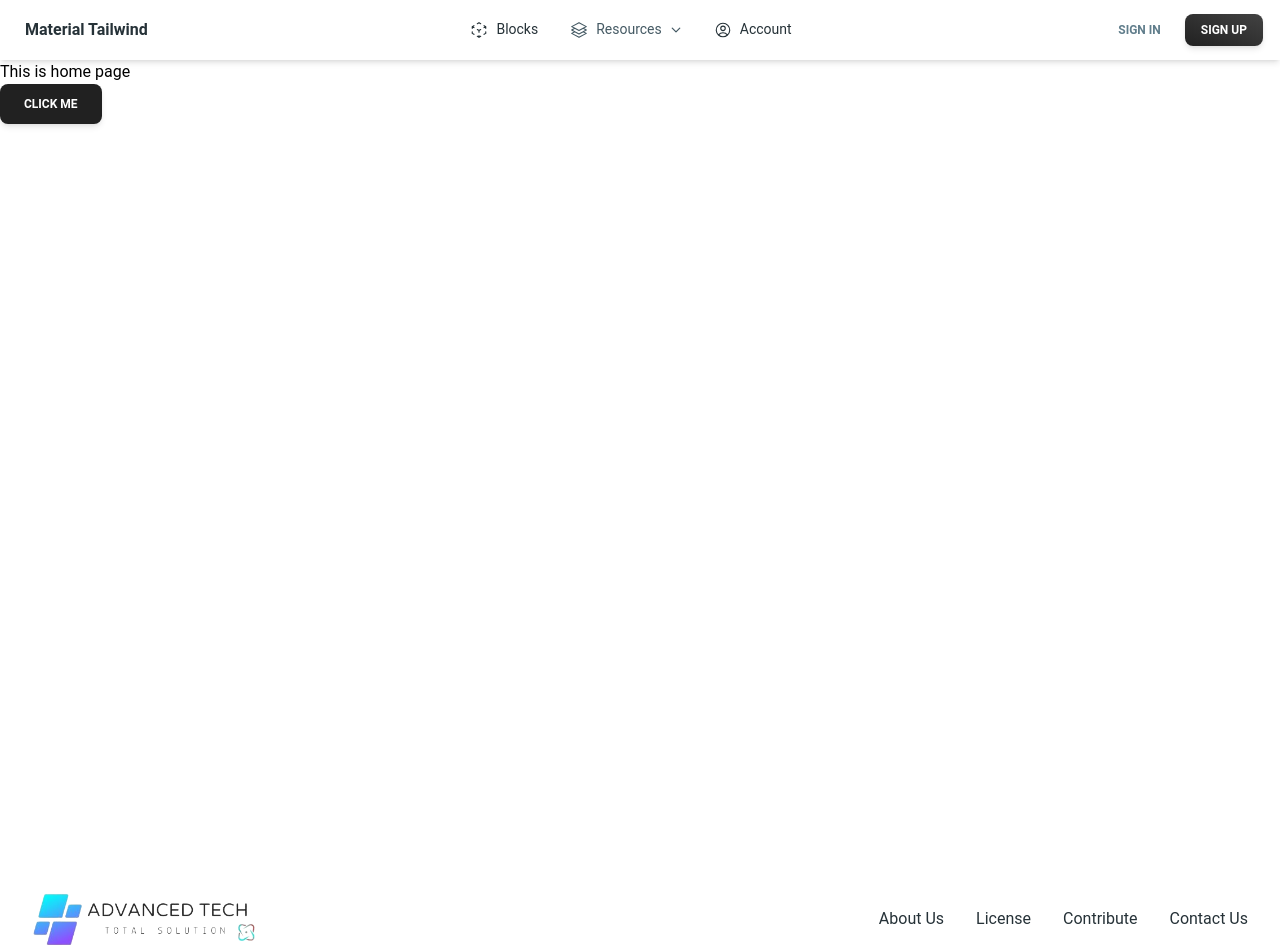
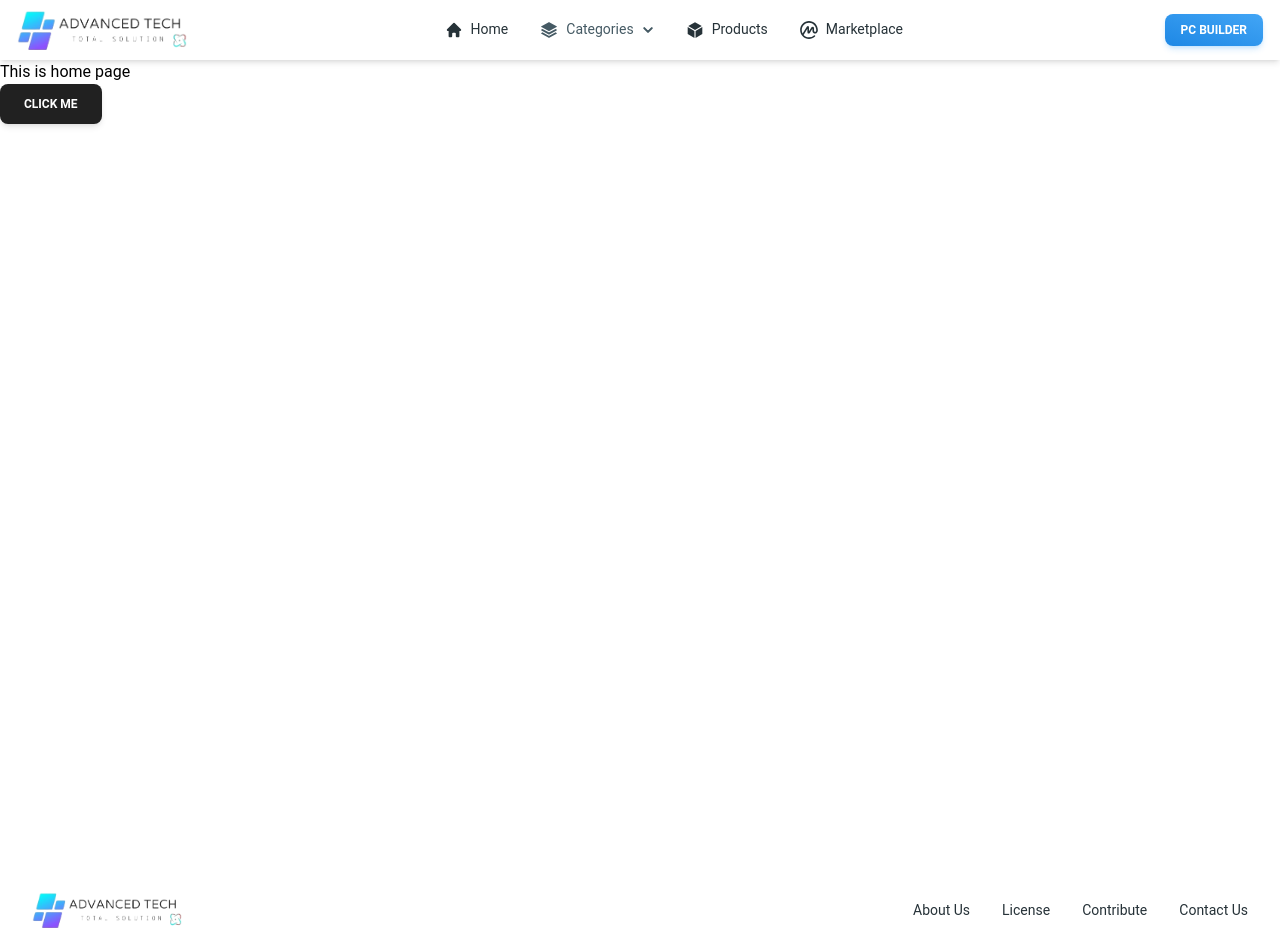
Before and after one commit to coderFaiisal/advanced-tech, a Next.js app: page / in a window 1280 px wide. Shown: the top 952 px of the page. Built offline with nearby package versions, Linux system fonts and the light colour scheme.

Commit message:
update navbar

```diff
--- a/package.json
+++ b/package.json
@@ -9,7 +9,6 @@
     "lint": "next lint"
   },
   "dependencies": {
-    "@heroicons/react": "^2.0.18",
     "@material-tailwind/react": "^2.1.2",
     "eslint": "8.49.0",
     "eslint-config-next": "13.5.2",
@@ -17,7 +16,8 @@
     "next": "13.5.2",
     "next-auth": "^4.23.1",
     "react": "18.2.0",
-    "react-dom": "18.2.0"
+    "react-dom": "18.2.0",
+    "react-icons": "^4.11.0"
   },
   "devDependencies": {
     "autoprefixer": "^10.4.16",
--- a/src/components/shared/Footer.js
+++ b/src/components/shared/Footer.js
@@ -6,14 +6,13 @@ export function Footer() {
   return (
     <footer className="w-full bg-white p-8">
       <div className="flex flex-row flex-wrap items-center justify-center gap-y-6 gap-x-12 bg-white text-center md:justify-between">
-        <Image src={logo} alt="logo" className="w-56" />
+        <Image src={logo} alt="logo" width={150} />
         <ul className="flex flex-wrap items-center gap-y-2 gap-x-8">
           <li>
             <Typography
               as="a"
-              href="#"
               color="blue-gray"
-              className="font-normal transition-colors hover:text-blue-500 focus:text-blue-500"
+              className="text-sm font-normal transition-colors hover:text-blue-500 focus:text-blue-500"
             >
               About Us
             </Typography>
@@ -21,9 +20,8 @@ export function Footer() {
           <li>
             <Typography
               as="a"
-              href="#"
               color="blue-gray"
-              className="font-normal transition-colors hover:text-blue-500 focus:text-blue-500"
+              className="text-sm font-normal transition-colors hover:text-blue-500 focus:text-blue-500"
             >
               License
             </Typography>
@@ -31,9 +29,8 @@ export function Footer() {
           <li>
             <Typography
               as="a"
-              href="#"
               color="blue-gray"
-              className="font-normal transition-colors hover:text-blue-500 focus:text-blue-500"
+              className="text-sm font-normal transition-colors hover:text-blue-500 focus:text-blue-500"
             >
               Contribute
             </Typography>
@@ -41,9 +38,8 @@ export function Footer() {
           <li>
             <Typography
               as="a"
-              href="#"
               color="blue-gray"
-              className="font-normal transition-colors hover:text-blue-500 focus:text-blue-500"
+              className="text-sm font-normal transition-colors hover:text-blue-500 focus:text-blue-500"
             >
               Contact Us
             </Typography>
@@ -52,7 +48,7 @@ export function Footer() {
       </div>
       <hr className="my-8 border-blue-gray-50" />
       <Typography color="blue-gray" className="text-center font-normal">
-        &copy; 2023 ADVANCED TECH
+        &copy; 2023 Advanced Tech
       </Typography>
     </footer>
   );
--- a/src/components/shared/Header.js
+++ b/src/components/shared/Header.js
@@ -1,4 +1,5 @@
 import React from "react";
+import logo from "../../../public/logo.png";
 import {
   Navbar,
   Collapse,
@@ -11,30 +12,26 @@ import {
   MenuHandler,
   MenuList,
   MenuItem,
-  Chip,
 } from "@material-tailwind/react";
+import { HiChevronDown, HiSquare3Stack3D, HiMiniHome } from "react-icons/hi2";
+import Image from "next/image";
 import {
-  ChevronDownIcon,
-  UserCircleIcon,
-  CubeTransparentIcon,
-  Bars3Icon,
-  XMarkIcon,
-  FlagIcon,
-  ChatBubbleOvalLeftIcon,
-  UsersIcon,
-  FolderIcon,
-  Square3Stack3DIcon,
-  RocketLaunchIcon,
-  FaceSmileIcon,
-  PuzzlePieceIcon,
-  GiftIcon,
-} from "@heroicons/react/24/outline";
+  BsFillCpuFill,
+  BsFillMotherboardFill,
+  BsBuildingAdd,
+} from "react-icons/bs";
+import { IoCubeSharp } from "react-icons/io5";
+import { CgSmartphoneRam } from "react-icons/cg";
+import { SiCoinmarketcap } from "react-icons/si";
+import { ImPower } from "react-icons/im";
+import { FiMonitor } from "react-icons/fi";
+import { LuHardDrive } from "react-icons/lu";
+import { RxCross1 } from "react-icons/rx";
 
 const colors = {
   blue: "bg-blue-50 text-blue-500",
   orange: "bg-orange-50 text-orange-500",
   green: "bg-green-50 text-green-500",
-  "blue-gray": "bg-blue-gray-50 text-blue-gray-500",
   purple: "bg-purple-50 text-purple-500",
   teal: "bg-teal-50 text-teal-500",
   cyan: "bg-cyan-50 text-cyan-500",
@@ -44,62 +41,52 @@ const colors = {
 const navListMenuItems = [
   {
     color: "blue",
-    icon: FlagIcon,
-    title: "About us",
+    name: "CPU/Processor",
+    link: "/products?category=CPU/Processor",
+    icon: BsFillCpuFill,
     description: "Learn about our story and our mission statement.",
   },
   {
     color: "orange",
-    icon: ChatBubbleOvalLeftIcon,
-    title: "Press",
-    description: "News and writings, press releases, and resources",
+    name: "Motherboard",
+    link: "/products?category=Motherboard",
+    icon: BsFillMotherboardFill,
+    description: "Learn about our story and our mission statement.",
   },
   {
     color: "green",
-    icon: UsersIcon,
-    title: (
-      <div className="flex items-center gap-1">
-        Careers{" "}
-        <Chip
-          size="sm"
-          color="green"
-          variant="ghost"
-          value="We're hiring!"
-          className="capitalize"
-        />
-      </div>
-    ),
-    description: "We are always looking for talented people. Join us!",
-  },
-  {
-    color: "blue-gray",
-    icon: FolderIcon,
-    title: "Legal",
-    description: "All the stuff that we dan from legal made us add.",
+    name: "RAM",
+    link: "/products?category=RAM",
+    icon: CgSmartphoneRam,
+    description: "Learn about our story and our mission statement.",
   },
   {
     color: "purple",
-    icon: RocketLaunchIcon,
-    title: "Products",
-    description: "Checkout our products that helps a startup running.",
+    name: "Power Supply Unit",
+    link: "/products?category=Power Supply Unit",
+    icon: ImPower,
+    description: "Learn about our story and our mission statement.",
   },
   {
     color: "teal",
-    icon: FaceSmileIcon,
-    title: "Icons",
-    description: "Set of beautiful icons that you can use in your project.",
+    name: "Storage Device",
+    link: "/products?category=Storage Device",
+    icon: LuHardDrive,
+    description: "Learn about our story and our mission statement.",
   },
   {
     color: "cyan",
-    icon: PuzzlePieceIcon,
-    title: "UI Kits",
-    description: "High quality UI Kits helps you to 2x faster.",
+    name: "Monitor",
+    link: "/products?category=Monitor",
+    icon: FiMonitor,
+    description: "Learn about our story and our mission statement.",
   },
   {
     color: "pink",
-    icon: GiftIcon,
-    title: "Open Source",
-    description: "List of all our open-source projects, it's all free.",
+    name: "Other",
+    link: "/products?category=Other",
+    icon: BsBuildingAdd,
+    description: "Learn about our story and our mission statement.",
   },
 ];
 
@@ -107,13 +94,11 @@ function NavListMenu() {
   const [isMenuOpen, setIsMenuOpen] = React.useState(false);
   const [isMobileMenuOpen, setIsMobileMenuOpen] = React.useState(false);
 
-  const renderItems = navListMenuItems.map(
-    ({ icon, title, description, color }, key) => (
-      <a href="#" key={key}>
+  const renderItems = navListMenuItems.map((list) => (
+    <a href="#" key={list?.name}>
       <MenuItem className="flex items-center gap-3 rounded-lg">
-          <div className={`rounded-lg p-5 ${colors[color]}`}>
-            {React.createElement(icon, {
-              strokeWidth: 2,
+        <div className={`rounded-lg p-5 ${colors[list?.color]}`}>
+          {React.createElement(list?.icon, {
             className: "h-6 w-6",
           })}
         </div>
@@ -123,16 +108,15 @@ function NavListMenu() {
             color="blue-gray"
             className="flex items-center text-sm"
           >
-              {title}
+            {list?.name}
           </Typography>
           <Typography variant="small" color="gray" className="font-normal">
-              {description}
+            {list?.description}
           </Typography>
         </div>
       </MenuItem>
     </a>
-    )
-  );
+  ));
 
   return (
     <React.Fragment>
@@ -150,15 +134,15 @@ function NavListMenu() {
               selected={isMenuOpen || isMobileMenuOpen}
               onClick={() => setIsMobileMenuOpen((cur) => !cur)}
             >
-              <Square3Stack3DIcon className="h-[18px] w-[18px]" />
-              Resources
-              <ChevronDownIcon
+              <HiSquare3Stack3D className="h-[18px] w-[18px]" />
+              Categories
+              <HiChevronDown
                 strokeWidth={2.5}
                 className={`hidden h-3 w-3 transition-transform lg:block ${
                   isMenuOpen ? "rotate-180" : ""
                 }`}
               />
-              <ChevronDownIcon
+              <HiChevronDown
                 strokeWidth={2.5}
                 className={`block h-3 w-3 transition-transform lg:hidden ${
                   isMobileMenuOpen ? "rotate-180" : ""
@@ -189,8 +173,8 @@ function NavList() {
         className="font-normal"
       >
         <ListItem className="flex items-center gap-2 py-2 pr-4">
-          <CubeTransparentIcon className="h-[18px] w-[18px]" />
-          Blocks
+          <HiMiniHome className="h-[18px] w-[18px]" />
+          Home
         </ListItem>
       </Typography>
       <NavListMenu />
@@ -202,8 +186,20 @@ function NavList() {
         className="font-normal"
       >
         <ListItem className="flex items-center gap-2 py-2 pr-4">
-          <UserCircleIcon className="h-[18px] w-[18px]" />
-          Account
+          <IoCubeSharp className="h-[18px] w-[18px]" />
+          Products
+        </ListItem>
+      </Typography>
+      <Typography
+        as="a"
+        href="#"
+        variant="small"
+        color="blue-gray"
+        className="font-normal"
+      >
+        <ListItem className="flex items-center gap-2 py-2 pr-4">
+          <SiCoinmarketcap className="h-[18px] w-[18px]" />
+          Marketplace
         </ListItem>
       </Typography>
     </List>
@@ -223,24 +219,15 @@ export function Header() {
   return (
     <Navbar className="mx-auto px-4 py-2 rounded-none">
       <div className="flex items-center justify-between text-blue-gray-900">
-        <Typography
-          as="a"
-          href="#"
-          variant="h6"
-          className="mr-4 cursor-pointer py-1.5 lg:ml-2"
-        >
-          Material Tailwind
-        </Typography>
+        <Image src={logo} alt="logo" width={170} />
         <div className="hidden lg:block">
           <NavList />
         </div>
         <div className="hidden gap-2 lg:flex">
-          <Button variant="text" size="sm" color="blue-gray">
-            Sign In
+          <Button variant="gradient" size="sm" color="blue">
+            PC Builder
           </Button>
-          <Button variant="gradient" size="sm">
-            Sign Up
-          </Button>
+          {/* <Button variant="gradient" size="sm"></Button> */}
         </div>
         <IconButton
           variant="text"
@@ -249,9 +236,9 @@ export function Header() {
           onClick={() => setOpenNav(!openNav)}
         >
           {openNav ? (
-            <XMarkIcon className="h-6 w-6" strokeWidth={2} />
+            <RxCross1 className="h-6 w-6" strokeWidth={2} />
           ) : (
-            <Bars3Icon className="h-6 w-6" strokeWidth={2} />
+            <HiMiniHome className="h-6 w-6" strokeWidth={2} />
           )}
         </IconButton>
       </div>
--- a/src/pages/_app.js
+++ b/src/pages/_app.js
@@ -6,7 +6,7 @@ import { ThemeProvider } from "@material-tailwind/react";
 export default function App({ Component, pageProps }) {
   return (
     <ThemeProvider>
-      <div className="max-w-7xl mx-auto">
+      <div className="max-w-7xl">
         <Header></Header>
         <div className="min-h-screen">
           <Component {...pageProps} />
--- a/src/pages/index.js
+++ b/src/pages/index.js
@@ -2,11 +2,9 @@ import { Button } from "@material-tailwind/react";
 import Head from "next/head";
 import React from "react";
 
-
 const HomePage = () => {
   return (
     <div>
-
       <Head>
         <title>AT - HOME</title>
         <meta name="description" content="Generated by create next app" />
```
Also changed, not shown: 1 other file (tests, documents, lock files or other folders). Lines whose indentation alone changed are shown as unchanged.
